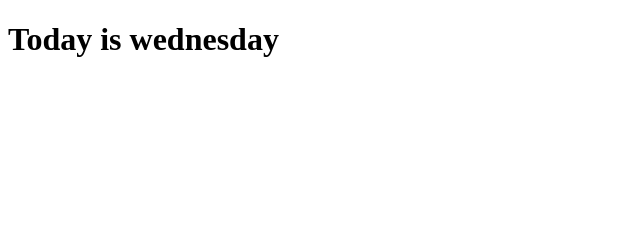
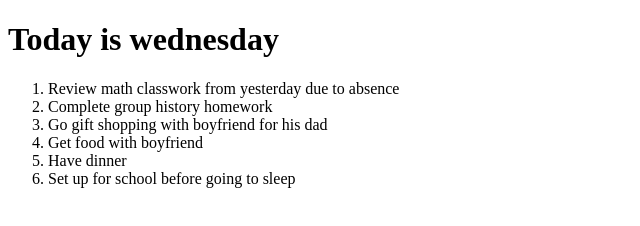
Before and after one commit to angelinal66/Hello-world, a plain HTML site: page index.html in a window 1280 px wide. Shown: the whole page, without its empty margins (0-640 px from the left). Drawn offline with Linux system fonts and the light colour scheme.

Commit message:
Update index.html , Added a list

```diff
--- a/index.html
+++ b/index.html
@@ -15,5 +15,13 @@
     <h1>
       Today is wednesday
     </h1>
+    <ol>
+      <li> Review math classwork from yesterday due to absence </li>
+      <li> Complete group history homework </li>
+      <li> Go gift shopping with boyfriend for his dad </li>
+      <li> Get food with boyfriend </li>
+      <li> Have dinner </li>
+      <li> Set up for school before going to sleep </li>
+    </ol>
   </body>
 </html>
```
